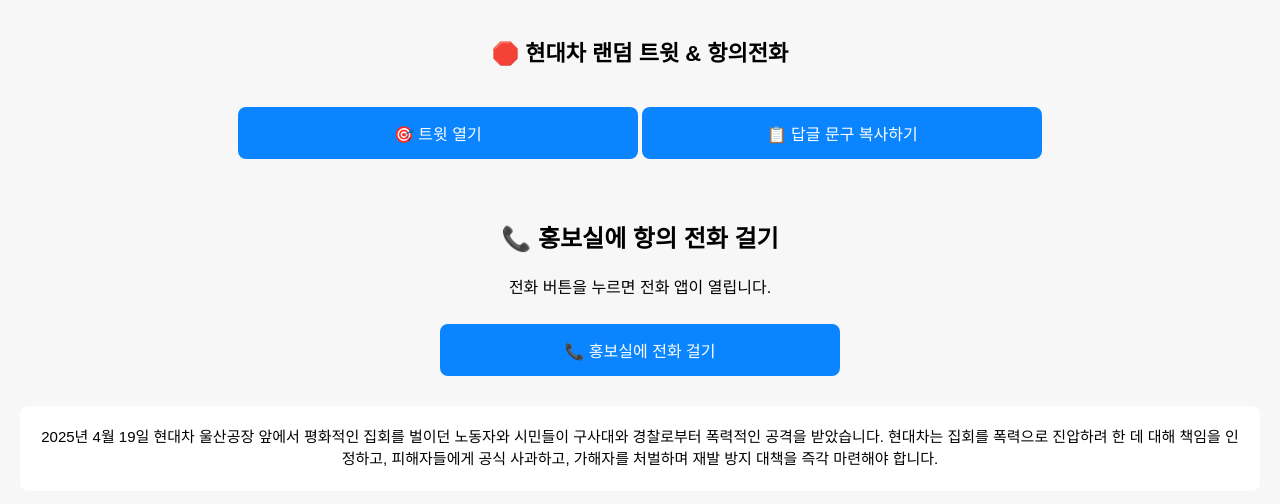
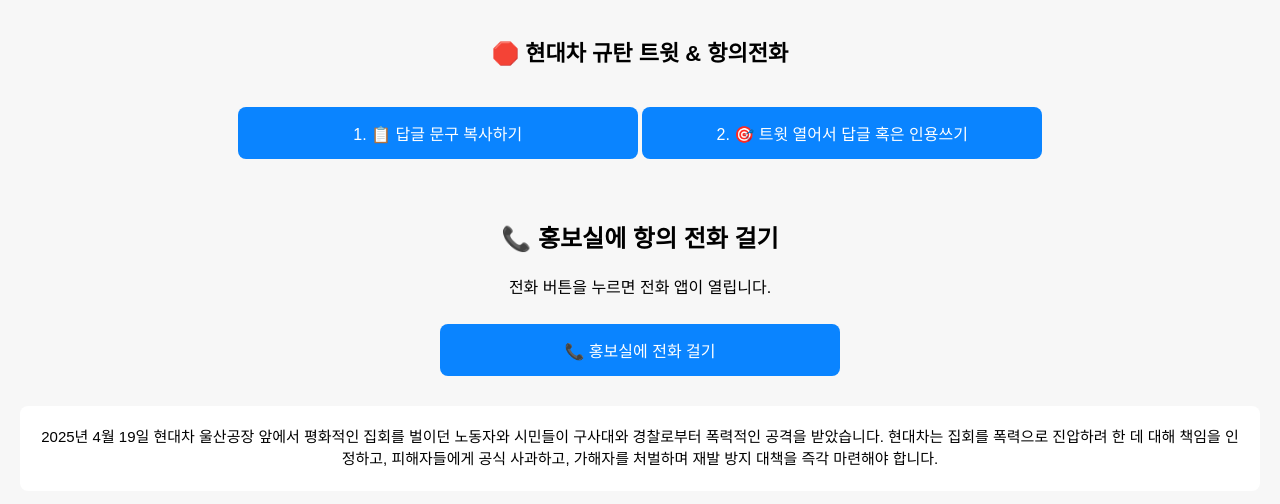
Before and after one commit to solidaritymap/isu-protest, a plain HTML site: page index.html in a window 1280 px wide. Drawn offline with Linux system fonts and the light colour scheme.

Commit message:
Update index.html

```diff
--- a/index.html
+++ b/index.html
@@ -3,7 +3,7 @@
 <head>
   <meta charset="UTF-8">
   <meta name="viewport" content="width=device-width, initial-scale=1.0">
-  <title>현대차 규탄 랜덤 트윗 & 항의전화</title>
+  <title>현대차 규탄 트윗 & 항의전화</title>
   <script>
     const tweets = [
       "https://x.com/hmg_talk/status/1913117041961422962?s=46",
@@ -28,13 +28,8 @@
 
     let currentReply = "";
 
-    function openRandomTweet() {
-      const randomTweet = tweets[Math.floor(Math.random() * tweets.length)];
+    function copyReplyText() {
       currentReply = replyTexts[Math.floor(Math.random() * replyTexts.length)];
-      window.open(randomTweet, '_blank');
-    }
-
-    function copyReplyText() {
       if (currentReply) {
         navigator.clipboard.writeText(currentReply)
           .then(() => {
@@ -43,9 +38,12 @@
           .catch(err => {
             alert('복사 실패: ' + err);
           });
-      } else {
-        alert('먼저 트윗을 열어 답글 문구를 뽑아주세요!');
       }
+    }
+
+    function openRandomTweet() {
+      const randomTweet = tweets[Math.floor(Math.random() * tweets.length)];
+      window.open(randomTweet, '_blank');
     }
 
     function setRandomProtestText() {
@@ -101,10 +99,10 @@
   </style>
 </head>
 <body>
-  <h1>🛑 현대차 랜덤 트윗 & 항의전화</h1>
+  <h1>🛑 현대차 규탄 트윗 & 항의전화</h1>
 
-  <button onclick="openRandomTweet()">🎯 트윗 열기</button>
-  <button onclick="copyReplyText()">📋 답글 문구 복사하기</button>
+  <button onclick="copyReplyText()">1. 📋 답글 문구 복사하기</button>
+  <button onclick="openRandomTweet()">2. 🎯 트윗 열어서 답글 혹은 인용쓰기</button>
 
   <div class="section">
     <h2>📞 홍보실에 항의 전화 걸기</h2>
```
